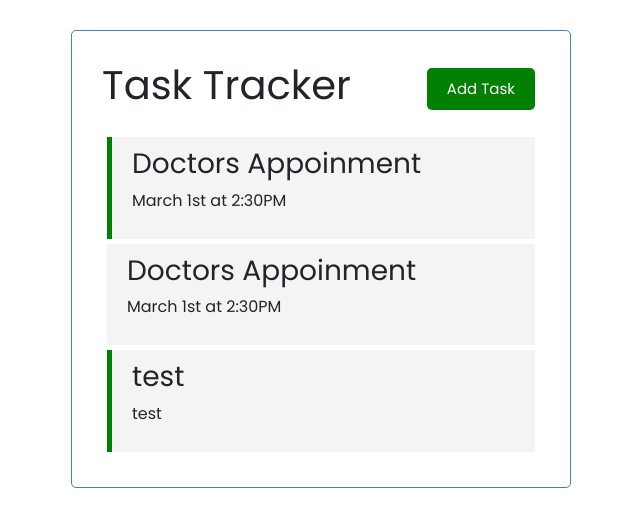
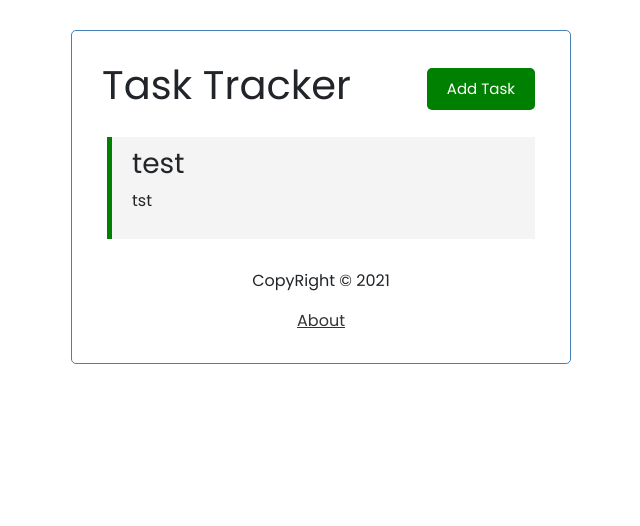
Before and after one commit to najim-el-guennouni/vue_crash_project, a Vue app: page / in a window 1280 px wide. Shown: the top 526 px of the page, without its empty margins (319-959 px from the left). Built offline with nearby package versions, Linux system fonts and the light colour scheme; data requests are answered from the project's data file; the HTML template or start-up script is replaced by a standard one.

Commit message:
add route and footer

```diff
--- a/db.json
+++ b/db.json
@@ -1,22 +1,10 @@
 {
   "tasks": [
     {
-      "id": 1,
-      "text": "Doctors Appoinment",
-      "day": "March 1st at 2:30PM",
-      "reminder": true
-    },
-    {
-      "id": 2,
-      "text": "Doctors Appoinment",
-      "day": "March 1st at 2:30PM",
-      "reminder": false
-    },
-    {
-      "text": "test ",
-      "day": "test",
+      "text": "test",
+      "day": "tst",
       "reminder": true,
-      "id": 3
+      "id": 2
     }
   ]
 }
--- a/package.json
+++ b/package.json
@@ -13,7 +13,8 @@
     "@fortawesome/free-solid-svg-icons": "^6.4.2",
     "@fortawesome/vue-fontawesome": "^3.0.0-5",
     "bootstrap": "^5.2.3",
-    "vue": "^3.3.4"
+    "vue": "^3.3.4",
+    "vue-router": "^4.0.13"
   },
   "devDependencies": {
     "@vitejs/plugin-vue": "^4.3.1",
--- a/src/App.vue
+++ b/src/App.vue
@@ -14,16 +14,20 @@
       @delete-task="deleteTask"
       :tasks="tasks"
     />
+
+    <Footer />
   </div>
 </template>
 <script>
 import Header from './components/Header.vue';
+import Footer from './components/Footer.vue';
 import Tasks from './components/Tasks.vue';
 import AddTask from './components/AddTask.vue';
 export default {
   name: 'App',
   components: {
     Header,
+    Footer,
     Tasks,
     AddTask,
   },
@@ -65,7 +69,7 @@
    async  toggleReminder(id) {
 
     const taskToToggle  = await this.fetchTask(id)
-    const updTask = {...taskToToggle,reminder: !taskToToggle.reminder}
+    const updTask = {...taskToToggle, reminder: !taskToToggle.reminder}
 
     const res = await fetch(`http://localhost:5000/tasks/${id}`,{
       method: 'PUT',
--- /dev/null
+++ b/src/components/Footer.vue
@@ -0,0 +1,17 @@
+<template>
+    <footer>
+        <p>CopyRight &copy; 2021 </p>
+        <a href="/about">About</a>
+
+    </footer>
+</template>
+
+<style scoped>
+a{
+    color: #333;
+}
+footer{
+    margin-top: 30px;
+    text-align: center;
+}
+</style>
```
Also changed, not shown: 1 other file (tests, documents, lock files or other folders).
